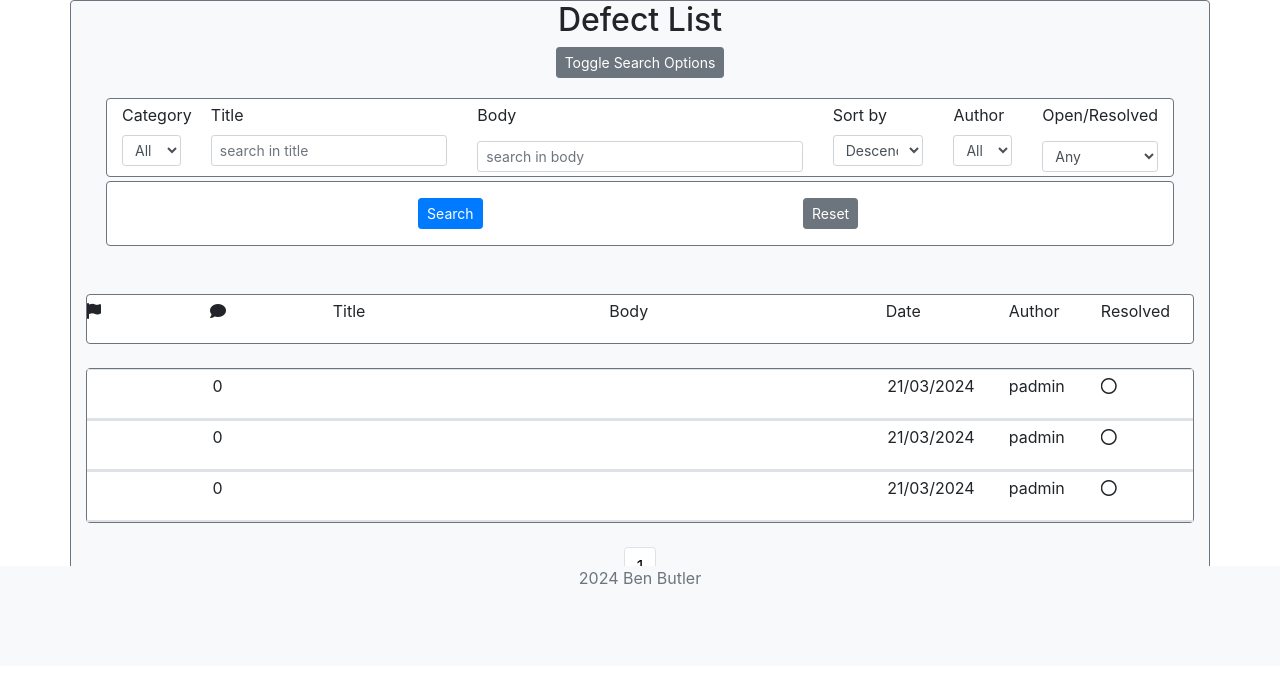
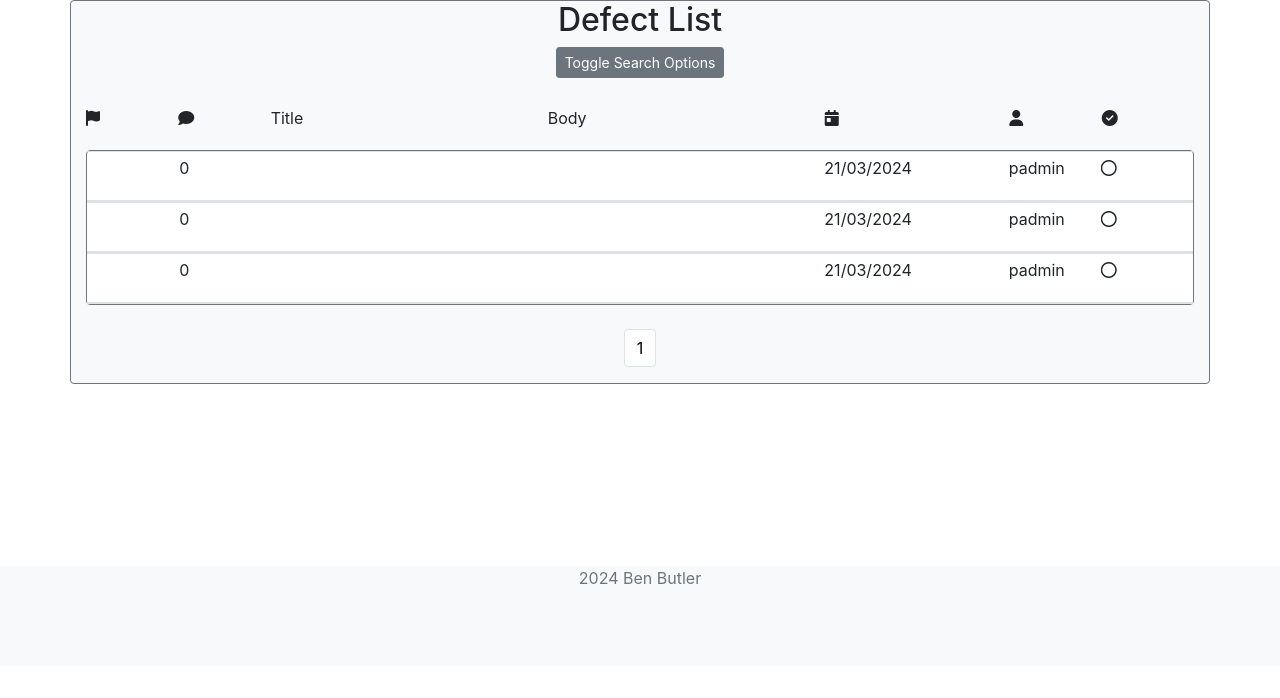
Before and after one commit to bezabu/bb-gp-pp4-part, a Django app: page /defect_list/1/ in a window 1280 px wide. Shown: the part 134-832 px from the top of the page. After the commit the page ends 718 px from the top, so only its background shows below. Run offline with Django 4.2, Linux system fonts and the light colour scheme; a user stored in the database is signed in; data comes from the database, SQL or seed files in the repository; tables that the repository leaves empty hold one stand-in row (values such as "Sample post"); some libraries are stand-ins or nearby versions.

Commit message:
Tweak styling on images and list spacings

```diff
--- a/defect/templates/defect/category_list.html
+++ b/defect/templates/defect/category_list.html
@@ -11,7 +11,7 @@
     <div class="row border border-secondary rounded bg-white -mt-3">
         <div class="col">
             {% for category in categories %}
-            <div class="row border-top border-bottom">
+            <div class="row mt-2">
                 <div class="col-2"><p><i class="fa-solid {{category.fa_string}} fa-icon-lg" style="color:{{ category.colour }};"></i></p></div>
                 <div class="col-3"><p>{{category.name}}</p></div>
                 <div class="col-7"><p>{{category.description}}</p></div>
@@ -30,7 +30,9 @@
             <form id="CategoryForm" method="post" style="margin-top: 1.3em;">
                 {{ category_form | crispy }}
                 {% csrf_token %}
-                <button id="submitButton" type="submit" class="btn btn-signup btn-lg mb-5">Submit</button>
+                <div class="col text-center">
+                <button id="submitButton" type="submit" class="btn btn-primary btn-lg mb-5">Submit</button>
+            </div>
                 </form>
         </div>
     </div>
--- a/defect/templates/defect/defect_list.html
+++ b/defect/templates/defect/defect_list.html
@@ -15,7 +15,7 @@
                         <p class="text-truncate m-auto">Toggle Search Options</p>
                       </button>
                 </div>
-                <div id="collapseOne" class="collapse show" aria-labelledby="headingOne" data-parent="#accordion">
+                <div id="collapseOne" class="collapse" aria-labelledby="headingOne" data-parent="#accordion">
                     <div class="card-body">
 
         <!-- filtering form -->
@@ -23,8 +23,8 @@
             <!-- form, first row-->
             <div class="row border border-secondary rounded bg-white py-1">
                 <div class="col-sm-1">
-                    <label for="category">Category</label>
-                    <select class="form-control form-control-sm" id="category" name="category" aria-label="Select category">
+                    <label for="category" class="mb-0">Category</label>
+                    <select class="form-control form-control-sm mb-3" id="category" name="category" aria-label="Select category">
                         <option value="all">All</option>
                         {% for category in categories %}
                         {% if category.name != 'Null' %}
@@ -34,23 +34,23 @@
                     </select>
                 </div>
                 <div class="col-sm-3">
-                    <label for="title_contains">Title</label>
-                    <input class="form-control form-control-sm" type="search" id="title_contains" name="title_contains" aria-label="Search in title" placeholder="search in title" value="{{ prefill.title_contains }}">
+                    <label for="title_contains" class="mb-0">Title</label>
+                    <input class="form-control form-control-sm mb-3" type="search" id="title_contains" name="title_contains" aria-label="Search in title" placeholder="search in title" value="{{ prefill.title_contains }}">
                 </div>
                 <div class="col-sm-4">
-                    <label class="text-truncate" for="body_contains">Body</label>
-                    <input class="form-control form-control-sm" type="search" id="body_contains" name="body_contains" aria-label="Search in body" placeholder="search in body" value="{{ prefill.body_contains }}">
+                    <label for="body_contains" class="mb-0">Body</label>
+                    <input class="form-control form-control-sm mb-3" type="search" id="body_contains" name="body_contains" aria-label="Search in body" placeholder="search in body" value="{{ prefill.body_contains }}">
                 </div>
                 <div class="col-sm">
-                    <label for="date_sort">Sort by</label>
-                    <select class="form-control form-control-sm" id="date_sort" name="date_sort" aria-label="sort date">
+                    <label for="date_sort" class="mb-0">Sort by</label>
+                    <select class="form-control form-control-sm mb-3" id="date_sort" name="date_sort" aria-label="sort date">
                         <option value="dsc" {% if prefill.sort_by == 'dsc' %} selected {% endif %}>Descending</option>
                         <option value="asc" {% if prefill.sort_by == 'asc' %} selected {% endif %}>Ascending</option>
                     </select>
                 </div>
                 <div class="col-sm-1">
-                    <label for="author">Author</label>
-                    <select class="form-control form-control-sm" id="author" name="author" aria-label="Select author">
+                    <label for="author" class="mb-0">Author</label>
+                    <select class="form-control form-control-sm mb-3" id="author" name="author" aria-label="Select author">
                         <option value="all">All</option>
                         {% for user in users %}
                         <option value="{{ user.id }}" {% if prefill.author_is == user.id %} selected {% endif %}>{{ user }}</option>
@@ -58,8 +58,8 @@
                     </select>
                 </div>
                 <div class="col-sm">
-                    <label class="text-truncate" for="status">Open/Resolved</label>
-                    <select class="form-control form-control-sm" id="status" name="status" aria-label="Select status filter">
+                    <label class="mb-0" for="status">Open/Resolved</label>
+                    <select class="form-control form-control-sm mb-3" id="status" name="status" aria-label="Select status filter">
                         <option value="all" {% if prefill.status_is == 'all' %} selected {% endif %}>Any</option>
                         <option value=0 {% if prefill.status_is == 0 %} selected {% endif %}>Open</option>
                         <option value=1 {% if prefill.status_is == 1 %} selected {% endif %}>Resolved</option>
@@ -95,40 +95,44 @@
 
         <br>
         <!-- column headers -->
-        <div class="row border border-secondary rounded bg-white">
-            <div class="col px-0 py-1">
+        <div class="row">
+            <div class="col-1 px-0 py-1">
                 <p><i class="fa-solid fa-flag"></i></p>
             </div>
-            <div class="col px-0 py-1">
+            <div class="col-1 px-0 py-1">
                 <p><i class="fa-solid fa-comment"></i></p>
             </div>
-            <div class="col-3 px-0 py-1">
+            <div class="col-6 px-0 py-1 d-block d-sm-none">
                 <p class="text-truncate">Title</p>
             </div>
-            <div class="col-3 px-0 py-1">
+            <div class="col-3 px-0 py-1 d-none d-sm-block">
+                <p class="text-truncate">Title</p>
+            </div>
+            <div class="col-3 px-0 py-1 d-none d-sm-block">
                 <p class="text-truncate">Body</p>
             </div>
-            <div class="col px-0 py-1">
-                <p class="text-truncate">Date</p>
+            <div class="col-2 px-0 py-1">
+                <p><i class="fa-solid fa-calendar-day"></i></p>
             </div>
             <div class="col-1 px-0 py-1">
-                <p class="text-truncate">Author</p>
+                <p><i class="fa-solid fa-user"></i></p>
             </div>
             <div class="col-1 px-0 py-1">
-                <p class="text-truncate">Resolved</p>
+                <p><i class="fa-solid fa-circle-check"></i></p>
             </div>
         </div>
-        <br>
+
         <!-- data -->
         <div class="row border border-secondary rounded bg-white">
             <div class="col">
             {% for defect in defects %}
                 <div class="row border-top border-bottom">
-                    <div class="col pl-1 pr-0 py-1"><p class="m-auto"><i class="fa-solid {{ defect.category.fa_string }}" style="color: {{ defect.category.colour }};"></i></p></div>
-                    <div class="col px-0 py-1"><p class="m-auto">{{ defect.updates.count }}</p></div>
-                    <div class="col-3 px-0 py-1"><a class="text-dark word-wrap" href="{% url 'def_detail' defect.defect_id %}"><p class="text-truncate">{{defect.trunc_title}}</p></a></div>
-                    <div class="col-3 px-0 py-1"><a class="text-dark word-wrap" href="{% url 'def_detail' defect.defect_id %}"><p class="text-truncate">{{defect.excerpt}}</p></a></div>
-                    <div class="col px-0 py-1"><p class="text-truncate m-auto">{{defect.reported_on|date:"d/m/Y"}}</p></div>
+                    <div class="col-1 pl-1 pr-0 py-1"><p class="m-auto"><i class="fa-solid {{ defect.category.fa_string }}" style="color: {{ defect.category.colour }};"></i></p></div>
+                    <div class="col-1 px-0 py-1"><p class="m-auto">{{ defect.updates.count }}</p></div>
+                    <div class="col px-0 py-1 d-block d-sm-none text-truncate"><a class="text-dark" href="{% url 'def_detail' defect.defect_id %}"><p class="">{{defect.trunc_title}}</p></a></div>
+                    <div class="col px-0 py-1 d-none d-sm-block text-truncate"><a class="text-dark" href="{% url 'def_detail' defect.defect_id %}"><p class="">{{defect.trunc_title}}</p></a></div>
+                    <div class="col-3 px-0 py-1 d-none d-sm-block"><a class="text-dark word-wrap" href="{% url 'def_detail' defect.defect_id %}"><p class="text-truncate">{{defect.excerpt}}</p></a></div>
+                    <div class="col-2 px-0 py-1"><p class="text-truncate m-auto">{{defect.reported_on|date:"d/m/Y"}}</p></div>
                     <div class="col-1 px-0 py-1"><p class="text-truncate m-auto">{{defect.author}}</p></div>
                     <div class="col-1 px-0 py-1 px-auto">
                         <p class="text-truncate ml-auto">
--- a/templates/base.html
+++ b/templates/base.html
@@ -69,7 +69,7 @@
           <a class="nav-link{% if request.path == dash_url %} active{% endif %} {% if user.is_authenticated is false %}disabled{% endif %}" href="{% url 'dash_list' %}">Home <span class="sr-only">(current)</span></a>
           <a class="nav-link{% if request.path == def_url %} active{% endif %}" href="{% url 'def_list' 1 %}">Defects</a>
           <a class="nav-link{% if request.path == cat_url %} active{% endif %}" href="{% url 'cat_list' %}">Categories</a>
-          <a class="nav-link{% if request.path == user_url %} active{% endif %} {% if 'auth.change_user' not in user.get_all_permissions %}disabled" aria-disabled="true{% endif %}" href="{% url 'user_list' %}">Users</a>
+          <a class="nav-link{% if request.path == user_url %} active{% endif %} {% if 'auth.change_user' not in user.get_all_permissions %}disabled" aria-disabled="true{% endif %}" href="./admin/auth/user">Users</a>
           <a class="nav-link{% if request.path == logout_url %} active{% endif %}" href="{% url 'account_logout' %}">Logout</a>
         </div>
       </div>
```
Also changed, not shown: defect/templates/defect/dash.html (+9 -9 lines), defect/templates/defect/defect_detail.html (+28 -20 lines).
